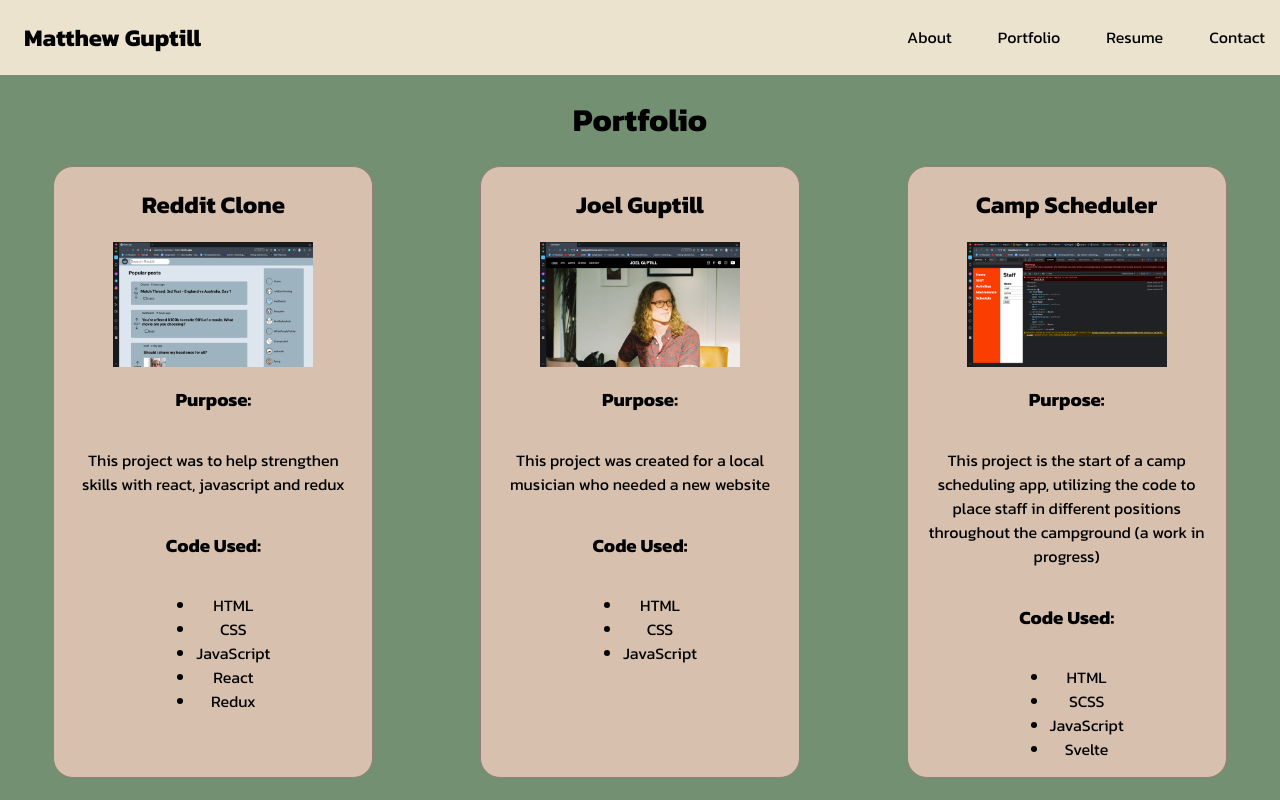
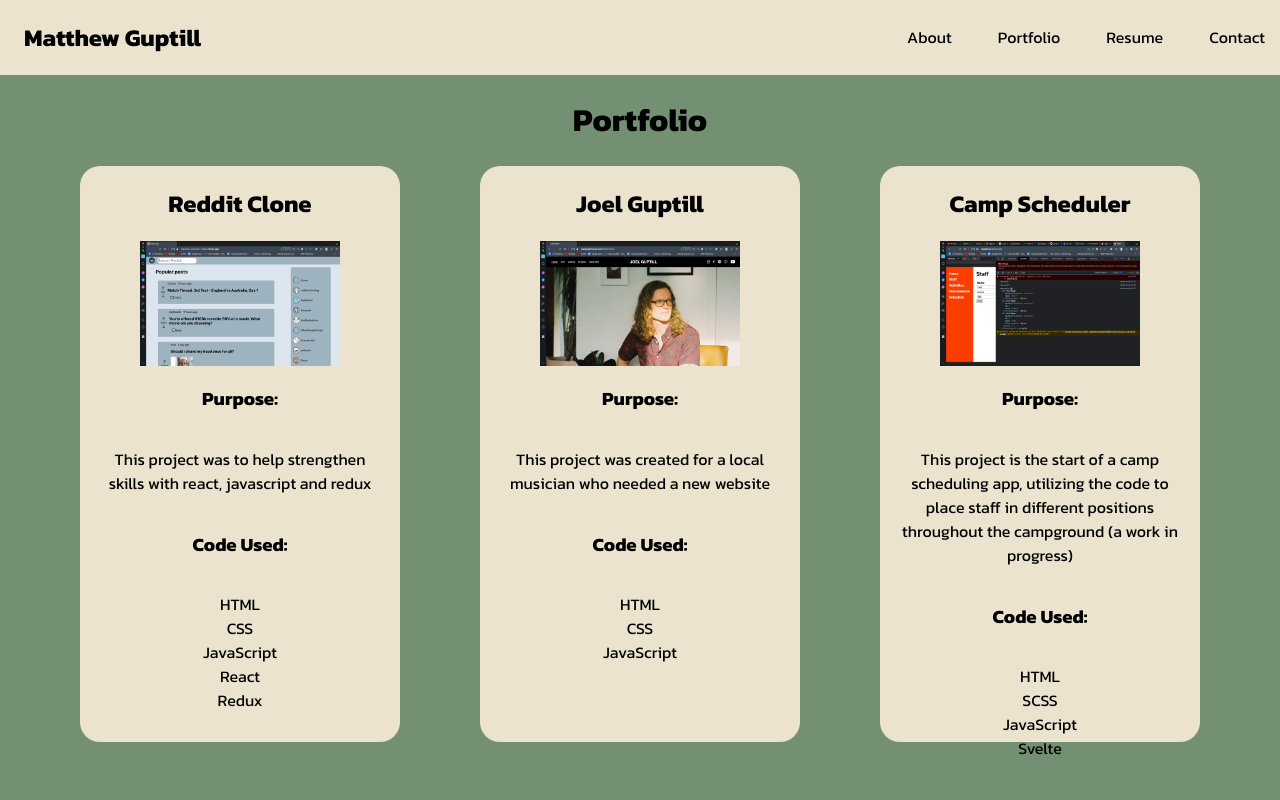
Before and after one commit to MattGuptill/Portfolio-master, a React (Create React App) app: page /portfolio in a window 1280 px wide. Built offline with nearby package versions, Linux system fonts and the light colour scheme; the HTML template or start-up script is replaced by a standard one.

Commit message:
changes to portfolio stying

```diff
--- a/src/Components/Portfolio/portfolio.css
+++ b/src/Components/Portfolio/portfolio.css
@@ -1,28 +1,48 @@
-.port {
+.portfolio {
+    height: 80vh;
     display: flex;
     flex-direction: column;
     align-items: center;
-    width: 100%;
-    font-family: 'Roboto', sans-serif;
+    justify-content: start;
 }
 
 .port-con {
     display: flex;
-    width: 100%;
-    justify-content: space-around;
-
-
+    height: 90%;
+    justify-content: space-evenly;
 }
 
 .port-link {
     color: black;
     width: 25%;
-    background-color: #D7C0AE;
-    border: 1px solid #967E76;
+    background-color: #ECE3CE;
     border-radius: 20px;
     text-decoration: none;
     text-align: center;
     cursor: pointer;
+
+
+
+}
+
+.port {
+    display: flex;
+    flex-direction: column;
+    align-items: center;
+    justify-content: space-evenly;
+
+}
+
+.port div {
+    display: flex;
+    flex-direction: column;
+    align-items: center;
+
+}
+
+.port-link ul {
+    list-style: none;
+    padding: 0;
 }
 
  .port-link p {
@@ -30,7 +50,7 @@
  }
 
 .port-link:hover {
-    background-color: #967E76;
+    background-color: #3A4D39;
     color: white;
     transition: all 200ms linear;
 }
@@ -39,14 +59,15 @@
     width: 200px;
 }
 
-@media (max-width: 768px) {
+@media (max-width: 850px) {
     .port-con {
         flex-direction: column;
         align-items: center;
     }
 
     .port-link {
-        width: 90%;
+        width: 85%;
         margin-bottom: 15px;
+        padding: 0;
     }
 }
--- a/src/Components/Portfolio/portfolio.js
+++ b/src/Components/Portfolio/portfolio.js
@@ -6,7 +6,7 @@ import './portfolio.css'
 
 export const Portfolio = () => {
     return (
-        <div className='port'>
+        <div className='portfolio'>
             <h1>Portfolio</h1>
 
             <div className="port-con">
@@ -14,8 +14,11 @@ export const Portfolio = () => {
                     <div className="port">
                         <h2>Reddit Clone</h2>
                         <img className="port-img" src={reddit} alt='reddit clone' />
+                        <div>
                             <h3>Purpose:</h3>
                             <p>This project was to help strengthen skills with react, javascript and redux</p>
+                        </div>
+                        <div>
                             <h3>Code Used:</h3>
                             <ul>
                                 <li>HTML</li>
@@ -25,14 +28,19 @@ export const Portfolio = () => {
                                 <li>Redux</li>
                             </ul>
                         </div>
+
+                    </div>
                 </a>
 
                 <a className="port-link" href='https://joelguptillmusic.com/index.html'>
                     <div className="port">
                         <h2>Joel Guptill</h2>
                         <img className="port-img" src={joel} alt='joel guptill website' />
+                        <div>
                             <h3>Purpose:</h3>
                             <p>This project was created for a local musician who needed a new website</p>
+                        </div>
+                        <div>
                             <h3>Code Used:</h3>
                             <ul>
                                 <li>HTML</li>
@@ -40,15 +48,19 @@ export const Portfolio = () => {
                                 <li>JavaScript</li>
                             </ul>
                         </div>
+                    </div>
                 </a>
 
                 <a className="port-link" href='https://github.com/jamesbisraelson/camp-scheduler'>
                     <div className="port">
                         <h2>Camp Scheduler</h2>
                         <img className="port-img" src={camp} alt='camp scheduler website'/>
+                        <div>
                             <h3>Purpose:</h3>
                             <p>This project is the start of a camp scheduling app, utilizing the code to
                             place staff in different positions throughout the campground (a work in progress) </p>
+                        </div>
+                        <div>
                             <h3>Code Used:</h3>
                             <ul>
                                 <li>HTML</li>
@@ -57,6 +69,7 @@ export const Portfolio = () => {
                                 <li>Svelte</li>
                             </ul>
                         </div>
+                    </div>
                 </a>
             </div>
         </div>
```
Lines whose indentation alone changed are shown as unchanged.
